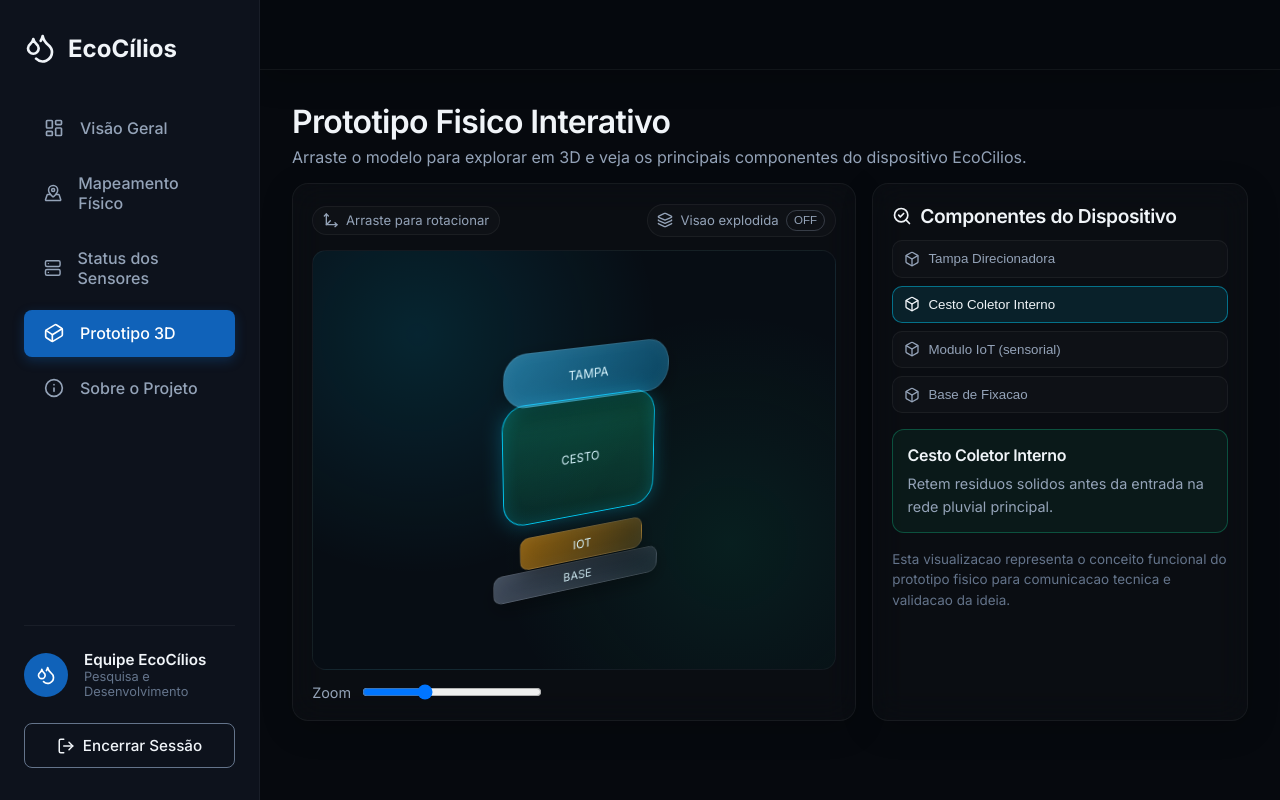
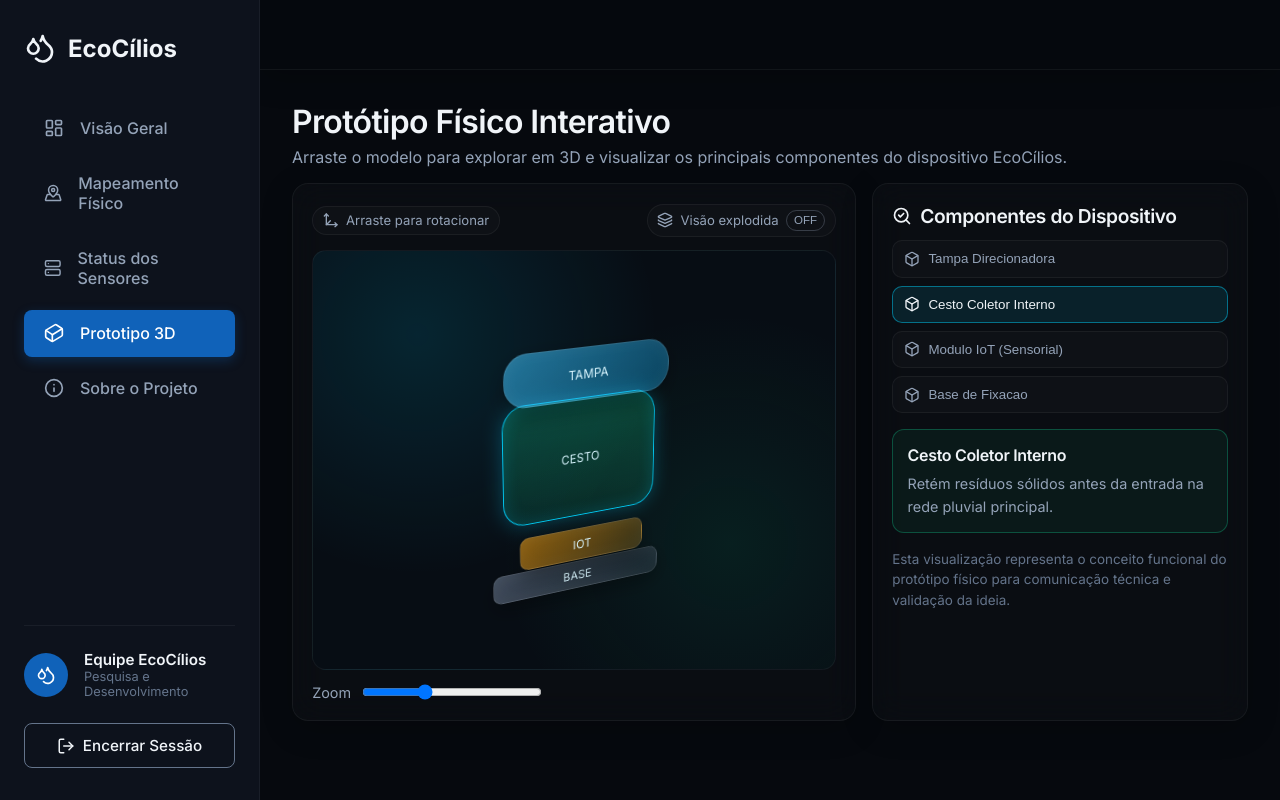
Before and after one commit to emn-f/ecocilios, a React (Vite) app: page /prototipo in a window 1280 px wide. Built offline with nearby package versions, Linux system fonts and the light colour scheme.

Commit message:
test commit with exact key string

```diff
--- a/src/index.css
+++ b/src/index.css
@@ -112,6 +112,7 @@ h1, h2, h3, h4, h5, h6 {
   transition: all 0.2s ease;
   border: none;
   font-family: inherit;
+  text-decoration: none;
 }
 
 .btn-primary {
--- a/src/pages/Prototype.jsx
+++ b/src/pages/Prototype.jsx
@@ -13,22 +13,22 @@ const Prototype = () => {
       {
         id: 'tampa',
         name: 'Tampa Direcionadora',
-        function: 'Canaliza agua e residuos para o interior do dispositivo, reduzindo espalhamento.',
+        function: 'Canaliza água e resíduos para o interior do dispositivo, reduzindo o espalhamento.',
       },
       {
         id: 'cesto',
         name: 'Cesto Coletor Interno',
-        function: 'Retem residuos solidos antes da entrada na rede pluvial principal.',
+        function: 'Retém resíduos sólidos antes da entrada na rede pluvial principal.',
       },
       {
         id: 'sensor',
-        name: 'Modulo IoT (sensorial)',
-        function: 'Monitora nivel de carga, pH e turbidez, enviando dados para o painel digital.',
+        name: 'Modulo IoT (Sensorial)',
+        function: 'Monitora nível de carga, pH e turbidez, enviando dados para o painel digital.',
       },
       {
         id: 'base',
         name: 'Base de Fixacao',
-        function: 'Estrutura de ancoragem para estabilidade mecanica e manutencao segura.',
+        function: 'Estrutura de ancoragem para estabilidade mecânica e manutenção segura.',
       },
     ],
     []
@@ -60,8 +60,8 @@ const Prototype = () => {
   return (
     <div className="prototype-page">
       <div className="prototype-header">
-        <h1>Prototipo Fisico Interativo</h1>
-        <p>Arraste o modelo para explorar em 3D e veja os principais componentes do dispositivo EcoCilios.</p>
+        <h1>Protótipo Físico Interativo</h1>
+        <p>Arraste o modelo para explorar em 3D e visualizar os principais componentes do dispositivo EcoCílios.</p>
       </div>
 
       <div className="prototype-grid">
@@ -73,7 +73,7 @@ const Prototype = () => {
             </div>
             <div className="prototype-toolbar-tag">
               <Layers3 size={16} />
-              Visao explodida
+              Visão explodida
               <button
                 type="button"
                 className={`prototype-switch ${exploded ? 'active' : ''}`}
@@ -153,7 +153,7 @@ const Prototype = () => {
           </div>
 
           <div className="prototype-note">
-            Esta visualizacao representa o conceito funcional do prototipo fisico para comunicacao tecnica e validacao da ideia.
+            Esta visualização representa o conceito funcional do protótipo físico para comunicação técnica e validação da ideia.
           </div>
         </section>
       </div>
```
